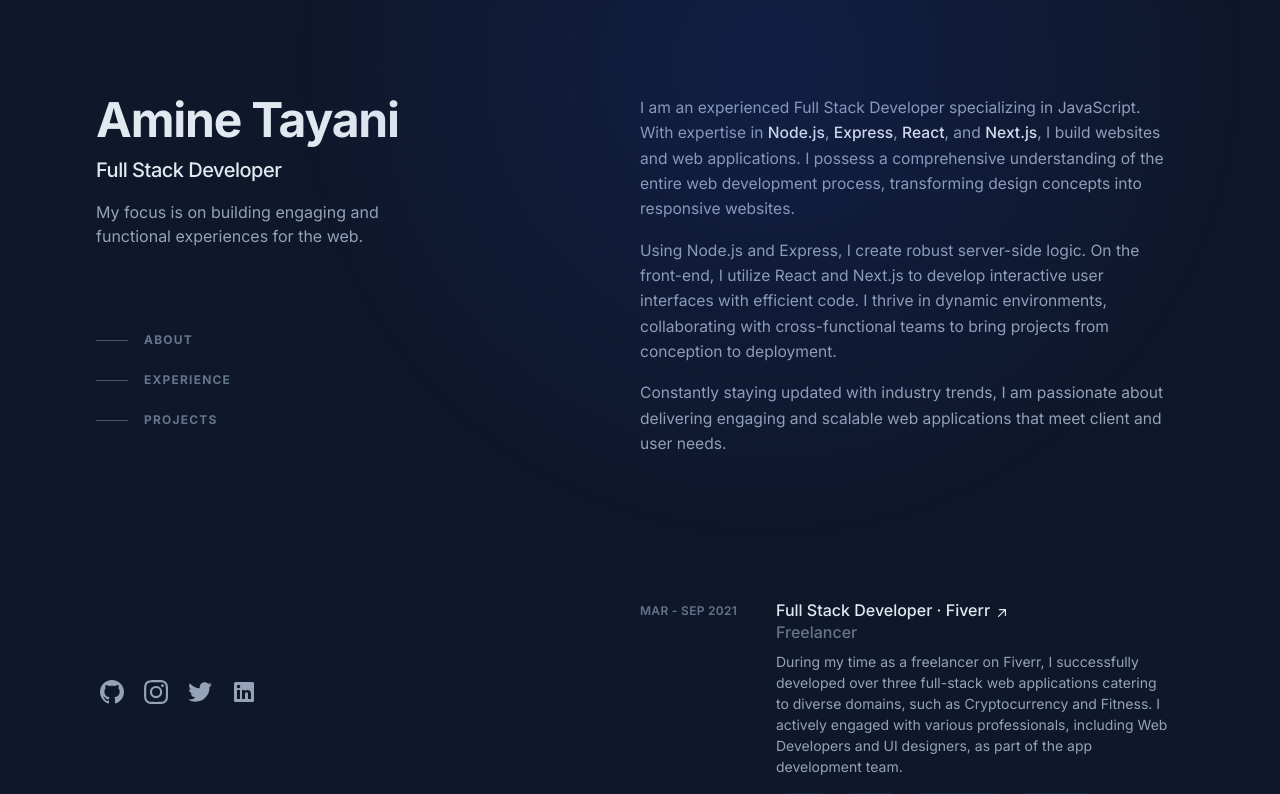
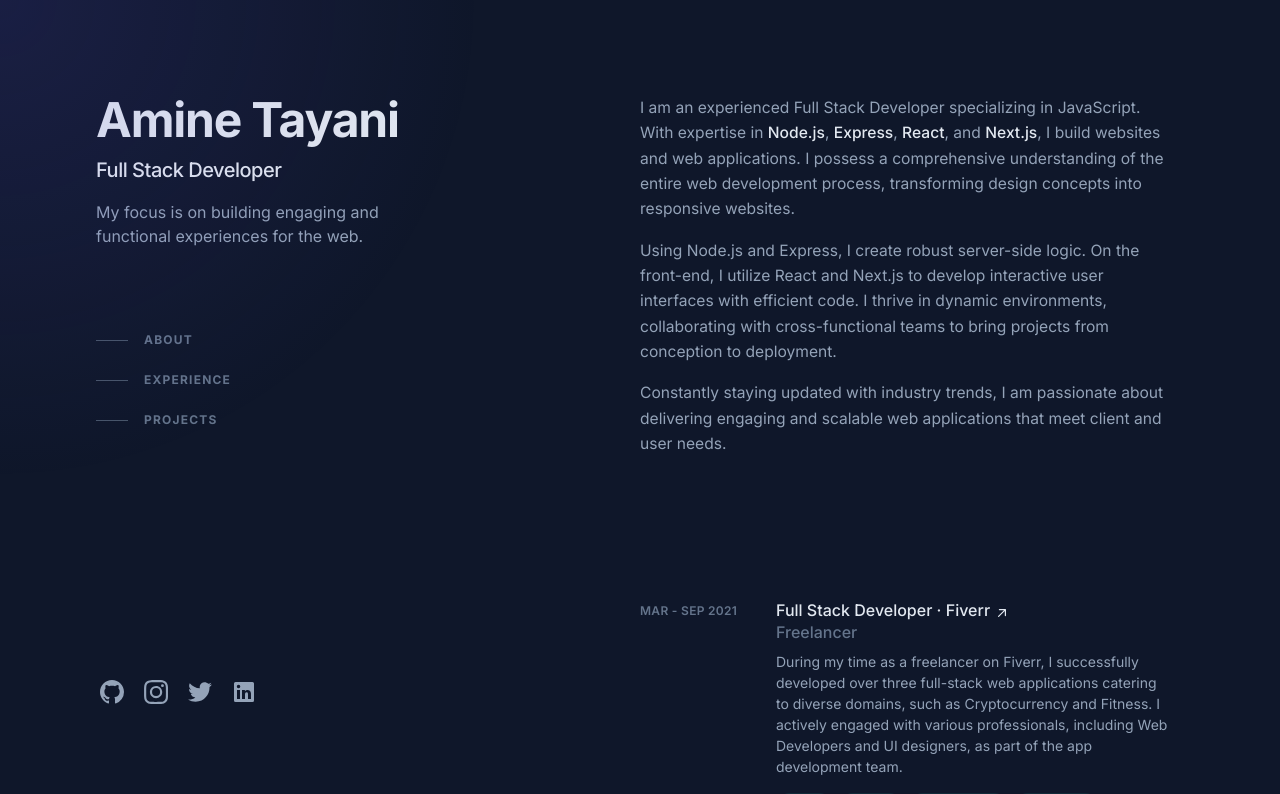
Before and after one commit to amine-tayani/portfolio, a Next.js app: page /v2 in a window 1280 px wide. Shown: the top 794 px of the page. Built offline with nearby package versions, Linux system fonts and the light colour scheme.

Commit message:
Add Mouse tracker effect

```diff
--- a/package.json
+++ b/package.json
@@ -22,12 +22,10 @@
     "react": "18.2.0",
     "react-anchor-link-smooth-scroll": "^1.0.12",
     "react-dom": "18.2.0",
-    "react-scroll": "^1.8.9",
     "tailwindcss": "3.3.2",
     "typescript": "5.1.3"
   },
   "devDependencies": {
-    "@types/react-anchor-link-smooth-scroll": "^1.0.2",
-    "@types/react-scroll": "^1.8.7"
+    "@types/react-anchor-link-smooth-scroll": "^1.0.2"
   }
 }
--- a/src/app/v2/page.tsx
+++ b/src/app/v2/page.tsx
@@ -2,19 +2,14 @@ import Image from "next/image";
 import Link from "next/link";
 import ScrollToTop from "@/components/v2/ScrollToTop";
 import NavigationLinks from "@/components/v2/NavigationLinks";
+import MouseTracker from "@/components/v2/MouseTracker";
 
 export default function Home() {
   return (
     <div lang="en">
       <div className="bg-slate-900 leading-relaxed text-slate-400 antialiased selection:bg-teal-300 selection:text-teal-900">
         <div className="group/spotlight relative">
-          <div
-            className="pointer-events-none fixed inset-0 z-30 transition duration-300 lg:absolute"
-            style={{
-              background:
-                "radial-gradient(600px at 770px 66px, rgba(29, 78, 216, 0.15), transparent 80%)",
-            }}
-          ></div>
+          <MouseTracker />
           <div className="mx-auto min-h-screen max-w-screen-xl px-6 py-12 font-sans md:px-12 md:py-20 lg:px-24 lg:py-0">
             <Link
               href="#content"
--- /dev/null
+++ b/src/components/v2/MouseTracker.tsx
@@ -0,0 +1,27 @@
+"use client";
+
+import React, { useEffect, useState } from "react";
+
+export default function MouseTracker() {
+  const [mousePos, setMousePos] = useState({ x: 0, y: 0 });
+
+  useEffect(() => {
+    window.addEventListener("mousemove", (event: MouseEvent) => {
+      setMousePos({ x: event.clientX, y: event.clientY + scrollY });
+    });
+  }, []);
+
+  return (
+    <div
+      className="pointer-events-none fixed inset-0 z-30 transition duration-300 lg:absolute"
+      style={{
+        background:
+          "radial-gradient(600px at " +
+          mousePos.x +
+          "px " +
+          mousePos.y +
+          "px, rgba(89, 78, 216, 0.15), transparent 80%)",
+      }}
+    ></div>
+  );
+}
```
Also changed, not shown: 1 other file (tests, documents, lock files or other folders).
